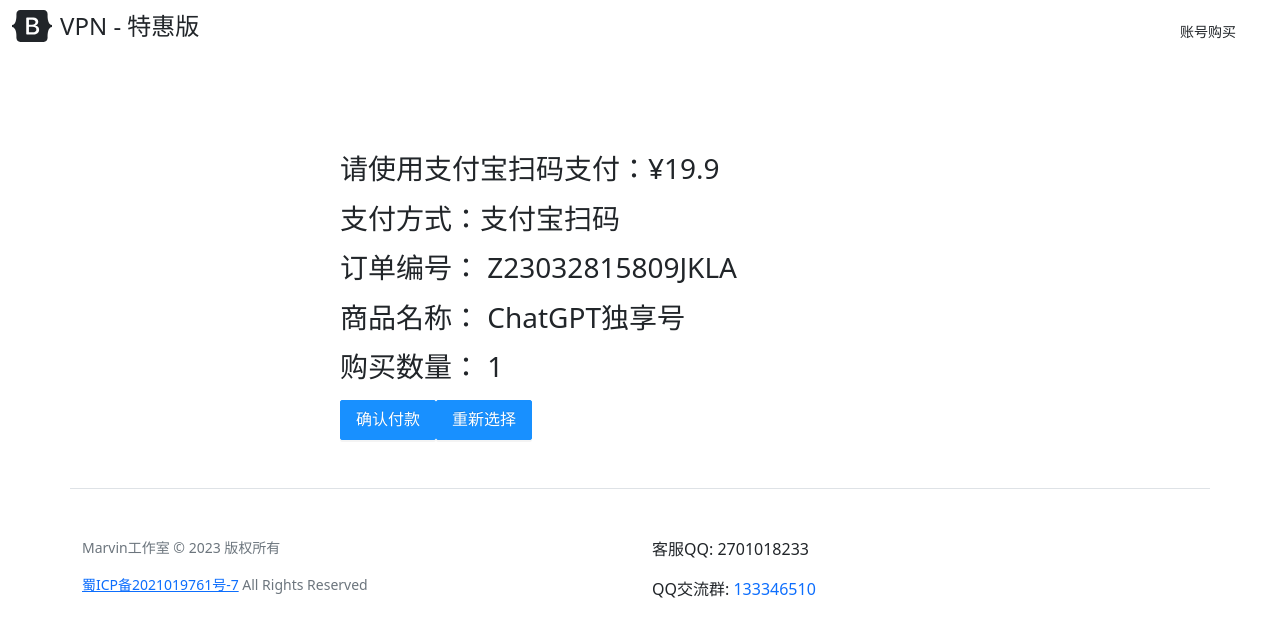
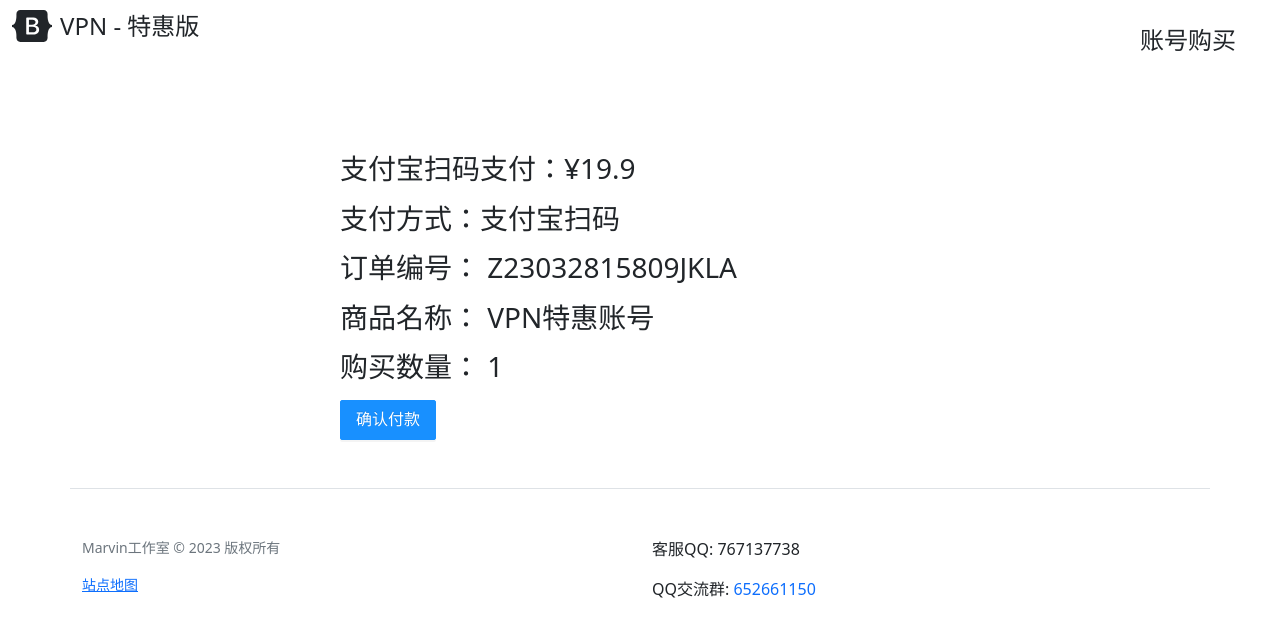
Before and after one commit to fwh666/fwh-pay-web, a React (Create React App) app: page /#/paymentPage in a window 1280 px wide. Shown: the top 636 px of the page. Built offline with nearby package versions, Linux system fonts and the light colour scheme.

Commit message:
fix:支付跳转页面

```diff
--- a/src/pages/home/Main.css
+++ b/src/pages/home/Main.css
@@ -1,3 +1,9 @@
+.img_qq_footer {
+    width: 200px;
+    height: 300px;
+    margin: auto 0;
+}
+
 .img_footer {
     width: 500px;
     height: 300px;
@@ -6,7 +12,17 @@
 
 .special_font {
     font-size: 20px;
+    font-weight: bold;
     color: red;
+}
+
+.buy_font {
+    height: 50px;
+}
+
+.buy_account_font {
+    font-weight: 500;
+    font-size: x-large;
 }
 
 /*去除底部滚动条样式 待验证*/
--- a/src/pages/home/Main.js
+++ b/src/pages/home/Main.js
@@ -51,18 +51,17 @@
                             </h1>
                             <ul className="list-unstyled mt-3 mb-4">
                                 <li>VPN特惠账号</li>
-                                <li>限时特惠价格: ¥19.9</li>
+                                <li className="special_font">限时特惠价格: ¥19.9</li>
                                 <li>永久有效时长</li>
                                 <li>加密保护，畅享全球</li>
                                 <li>支持账号返利</li>
                                 <li>支持流量无限签到增加</li>
                                 <li>.</li>
                                 <li>.</li>
-                                <li>.</li>
                             </ul>
                             {/*<a type="button" href="accounts.html" className="w-100 btn btn-lg btn-primary"*/}
                             {/*   target="_blank">立即购买</a>*/}
-                            <Button type="primary" htmlType="submit" className="w-100 btn btn-lg btn-primary"
+                            <Button type="primary" htmlType="submit" className="w-100 btn btn-lg btn-primary buy_font"
                                     onClick={handleBuyClick}> 立即购买 </Button>
 
                         </div>
@@ -76,8 +75,8 @@
                     <h2 className="fw-normal">客服服务</h2>
                     <p>购买以及售前问题; 登陆账号以及密码邮箱形式发送; 账号售出无法找回;</p>
                     <p> QQ: 767137738 备注:VPN特惠 </p>
-                    <img className="img_footer"
-                         src="https://leanoss.fuwenhao.club/64x7mvtvuSJ5n6ha0xgQsNqb0iWMmanq/VPN01.png"
+                    <img className="img_qq_footer"
+                         src="https://leanoss.fuwenhao.club/4O2mEP65RMp6H9OICismpcMNVDDEs7tI/QQ01.png"
                          alt="客服微信"/>
                 </div>
                 <div className="col-lg-4">
--- a/src/pages/home/footer.js
+++ b/src/pages/home/footer.js
@@ -9,20 +9,17 @@
                     <div className="col-12 col-md text-left">
                         <small className="d-block mb-3 text-muted">Marvin工作室 &copy; 2023 版权所有</small>
                         <small className="d-block mb-3 text-muted">
-                            <p><a href="https://beian.miit.gov.cn">蜀ICP备2021019761号-7</a> All Rights Reserved</p>
+                            <p><a href="sitemap.xml">站点地图</a></p>
                         </small>
-                        {/*<small className="d-block mb-3 text-muted">*/}
-                        {/*    <p><a href="sitemap.xml">站点地图</a></p>*/}
-                        {/*</small>*/}
 
                     </div>
                     <div className="col-12 col-md">
                         <p>
-                            客服QQ: 2701018233
+                            客服QQ: 767137738
                         </p>
                         <p>
                             QQ交流群: <a target="_blank" href="https://jq.qq.com/?_wv=1027&amp;k=EvmBYr0C"
-                                         className="text-decoration-none">133346510</a>
+                                         className="text-decoration-none">652661150</a>
                         </p>
                     </div>
                 </div>
--- a/src/pages/home/header.js
+++ b/src/pages/home/header.js
@@ -34,7 +34,7 @@
                 <div className="collapse navbar-collapse justify-content-end mt-1" id="navbarNav">
                     <div className="navbar-nav">
                         {/*<a className="me-3 py-2 text-dark text-decoration-none" href="accounts.html">账号购买</a>*/}
-                        <Button type="text" className="me-3 py-2 text-dark text-decoration-none"
+                        <Button type="text" className="me-3 py-2 text-dark text-decoration-none buy_account_font"
                                 onClick={handleBuyClick}>账号购买</Button>
                         {/*<a className="me-3 py-2 text-dark text-decoration-none" href="gpt.html">套餐购买</a>*/}
                     </div>
--- a/src/pages/pay/Alipay.js
+++ b/src/pages/pay/Alipay.js
@@ -1,84 +1,25 @@
-import React, {useState, useEffect} from 'react';
-import header from "../home/header";
+import React, {useEffect, useState} from 'react';
 
 function Alipay() {
 
-
-    // const orderNumber = "1680076007949"; // 订单号
-    // const totalPrice = 100; // 总价
-    // const returnUrl = "https://www.example.com/pay-result"; // 支付完成后跳转的页面
-    //
-    // const requestUrl = `https://openapi.alipaydev.com/gateway.do?` +
-    //     `app_id=2021000122669250` +
-    //     `&method=alipay.trade.page.pay` +
-    //     `&charset=utf-8` +
-    //     `&sign_type=RSA2` +
-    //     `&timestamp=${new Date().toISOString()}` +
-    //     `&version=1.0` +
-    //     `&notify_url=https://www.example.com/notify` + // 支付宝服务器异步通知页面
-    //     `&biz_content=` +
-    //     `{` +
-    //     `"out_trade_no":"${orderNumber}",` +
-    //     `"product_code":"FAST_INSTANT_TRADE_PAY",` +
-    //     `"total_amount":"${totalPrice.toFixed(2)}",` +
-    //     `"subject":"Example product name",` +
-    //     `"body":"Example product description"` +
-    //     `}` +
-    //     `&return_url=${encodeURIComponent(returnUrl)}`; // 转义URL，防止其中包含特殊字符
-    //
-    // window.location.href = requestUrl; // 使用window.location.href来进行跳转
-
-
-    const [htmlContent, setHtmlContent] = useState("tt");
-    /*如何填充返回的支付页面?*/
+    const [htmlContent, setHtmlContent] = useState("<div>正在跳转支付宝支付...</div>");
     useEffect(() => {
         console.log('组件已经挂载');
         fetch('/api/pay/getWebPay')
-            .then((response) => {
-                console.log('response', response);
-                // window.location.href = response.text();
-            })
             .then(response => response.text())
             .then((data) => {
                 console.log('data:', data);
-                setHtmlContent(data);
+                const formElement = document.createElement("div");
+                formElement.style.display = "display:none;";
+                formElement.innerHTML = data;//去到from
+                if (formElement.firstChild) {
+                    formElement.firstChild.target = "_self";
+                    document.body.appendChild(formElement);
+                    formElement.firstChild.submit();//进行跳转
+                    document.body.removeChild(formElement);
+                }
             });
     }, []);
-
-    if (htmlContent.includes('form')) {
-        window.location.href = htmlContent;
-    }
-
-    // console.log('neirong:', htmlContent)
-    // if (htmlContent.includes('form')) {
-    //     // window.location.href = htmlContent;
-    //
-    //
-    //     // 创建一个隐藏的容器元素
-    //     const div = document.createElement('div');
-    //     div.style.display = 'none';
-    //
-    //     // 将HTML字符串设置为容器元素的innerHTML
-    //     div.innerHTML = htmlContent;
-    //
-    //     // 获取容器元素中的form元素和所有input元素
-    //     const form = div.querySelector('form');
-    //     const inputs = form.querySelectorAll('input');
-    //
-    //     // 将input元素的name和value设置为URL参数的形式
-    //     const params = [];
-    //     inputs.forEach((input) => {
-    //         params.push(`${input.name}=${input.value}`);
-    //     });
-    //
-    //     // 获取后台页面的URL并添加URL参数
-    //     const url = form.action + '?' + params.join('&');
-    //
-    //     // 实现前端页面的跳转
-    //     window.location.href = url;
-    // }
-
-
     return (
         <div dangerouslySetInnerHTML={{__html: htmlContent}}/>
     );
--- a/src/pages/pay/PaymentPage.js
+++ b/src/pages/pay/PaymentPage.js
@@ -34,12 +34,7 @@
     /*支付页面*/
     const payment = () => {
         instance.get('/api/pay/getWebPay')
-            // .then(response => {
-            //     if (response.redirected) {
-            //         setRedirect(true);
-            //     }
-            //     return response.json();
-            // })
+
     }
 
     return (
@@ -52,24 +47,20 @@
                 {/*    <QRCode value={qr_code}/>*/}
                 {/*</div>*/}
                 <div className="PayTip">
-                    <p>请使用支付宝扫码支付：¥{amount}</p>
+                    <p>支付宝扫码支付：¥{amount}</p>
                 </div>
                 <div className="PayTip">
                     <p>支付方式：支付宝扫码</p>
                 </div>
                 <div className="PayTip">
                     <p>订单编号： Z23032815809JKLA</p>
-                    <p>商品名称： ChatGPT独享号</p>
+                    <p>商品名称： VPN特惠账号</p>
                     <p>购买数量： 1</p>
                 </div>
-                {/*如何调用接口回显重定向页面？*/}
-                <Button onClick={payment} type="primary" size="large">
+                {/*如何调用接口回显重定向页面？TODO-fwh-填写邮箱入口发送账号信息*/}
+                <Button onClick={handleBuyClick} type="primary" size="large">
                     确认付款
                 </Button>
-                <Button onClick={handleBuyClick} type="primary" size="large">
-                    重新选择
-                </Button>
-                {/*    todo-fwh-点击完成后-  返回商品  等待付款中(持续调用查询状态 -参考https://www.zuuu.net/links/F95AF00A)*/}
             </div>
             <footer>
                 <Footer/>
```
